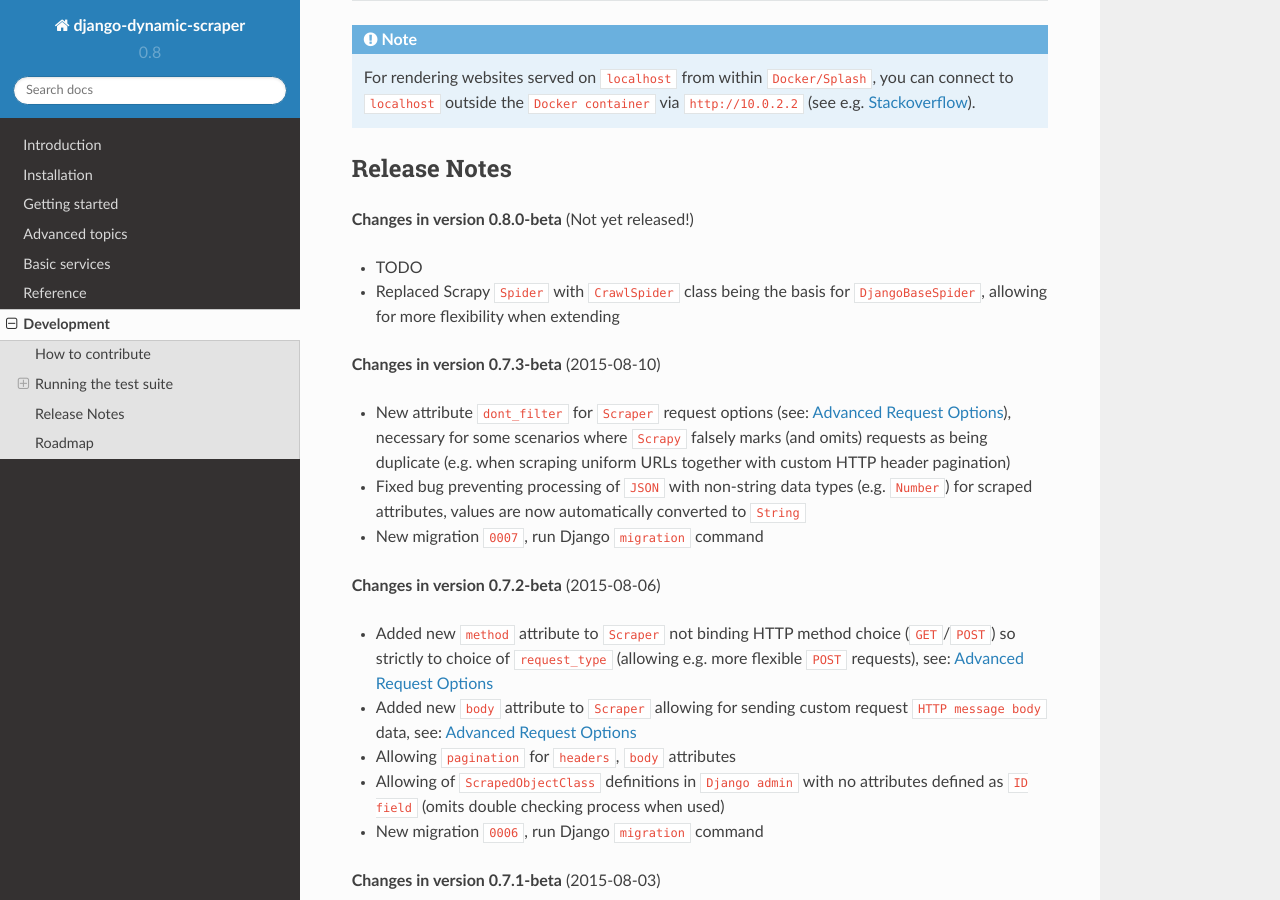
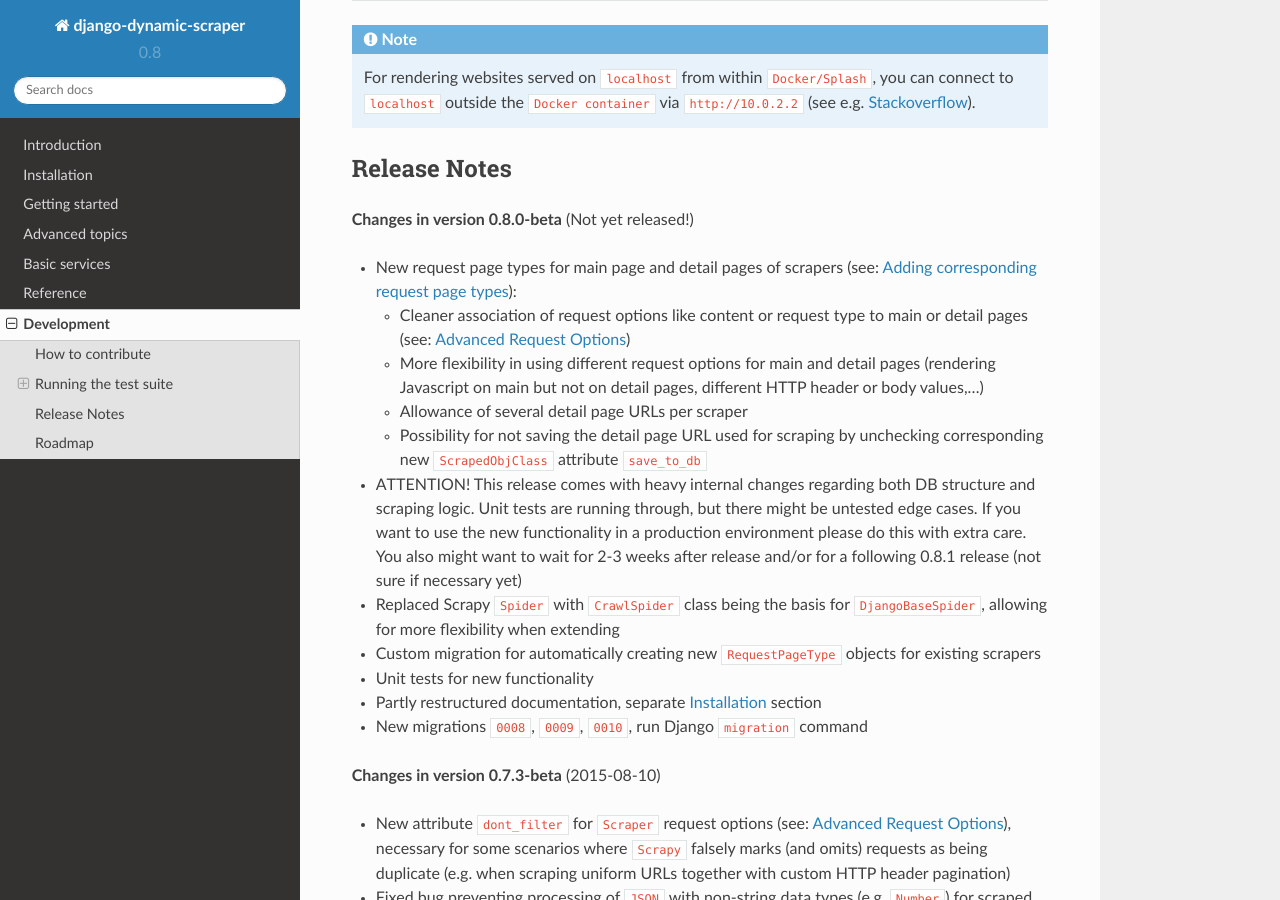
Before and after one commit to dev02019/django-dynamic-scraper, a Sphinx documentation site: the page built from docs/development.rst, in a window 1280 px wide and 900 px high, scrolled down 2196 px. Built offline with Sphinx 7.4.7 and the Read the Docs theme 2.0.0, drawn with Linux system fonts in a browser that asks for light colours.

Commit message:
Updated documentation, completed release notes for v.0.8.0

```diff
--- a/docs/development.rst
+++ b/docs/development.rst
@@ -96,9 +96,25 @@ Release Notes
 =============
 **Changes in version 0.8.0-beta** (Not yet released!)
 
-* TODO
+* New request page types for main page and detail pages of scrapers (see: :ref:`adding_request_page_types`):
+
+  * Cleaner association of request options like content or request type to main or detail pages (see: :ref:`advanced_request_options`)
+  * More flexibility in using different request options for main and detail pages (rendering Javascript on main but not on
+    detail pages, different HTTP header or body values,...)
+  * Allowance of several detail page URLs per scraper
+  * Possibility for not saving the detail page URL used for scraping by unchecking corresponding new ``ScrapedObjClass``
+    attribute ``save_to_db``
+
+* ATTENTION! This release comes with heavy internal changes regarding both DB structure and scraping logic.
+  Unit tests are running through, but there might be untested edge cases. If you want to use the new functionality in a production
+  environment please do this with extra care. You also might want to wait for 2-3 weeks after release
+  and/or for a following 0.8.1 release (not sure if necessary yet)
 * Replaced Scrapy ``Spider`` with ``CrawlSpider`` class being the basis for ``DjangoBaseSpider``, allowing
   for more flexibility when extending
+* Custom migration for automatically creating new ``RequestPageType`` objects for existing scrapers
+* Unit tests for new functionality
+* Partly restructured documentation, separate :ref:`installation` section
+* New migrations ``0008``, ``0009``, ``0010``, run Django ``migration`` command
 
 **Changes in version 0.7.3-beta** (2015-08-10)
 
--- a/docs/getting_started.rst
+++ b/docs/getting_started.rst
@@ -269,6 +269,8 @@ This completes the xpath definitions for our scraper. The form you have filled o
    You can also **scrape** attributes of your object **from outside the base element** by using the ``..`` notation
    in your XPath expressions to get to the parent nodes!
 
+.. _adding_request_page_types:
+
 Adding corresponding request page types
 ---------------------------------------
 
--- a/docs/installation.rst
+++ b/docs/installation.rst
@@ -1,3 +1,5 @@
+.. _installation:
+
 Installation
 ============
 
```
